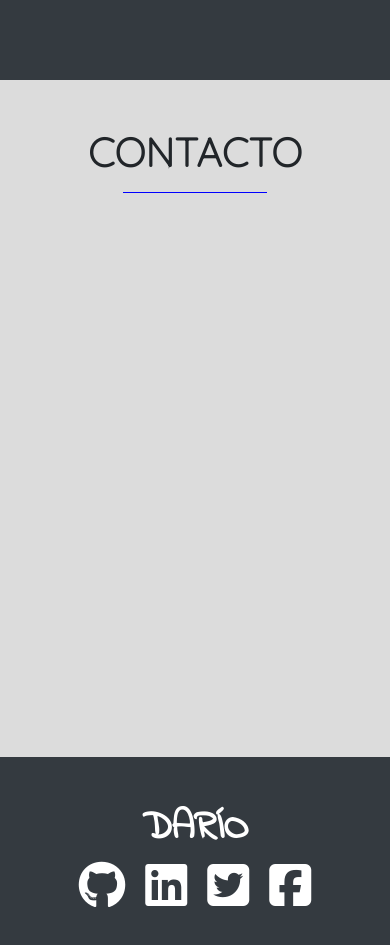
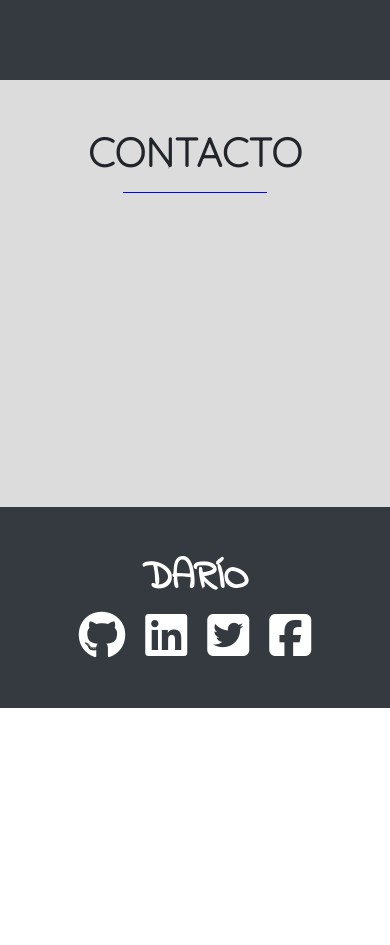
Before and after one commit to davc1969/portafolio, a plain HTML site: page index.html in a window 390 px wide. Shown: the part 4566-5511 px from the top of the page. After the commit the page ends 5274 px from the top, so only its background shows below. Drawn offline with nearby package versions, Linux system fonts and the light colour scheme; a script that the page names is missing.

Commit message:
Se agregaron comentarios explicativos en el index.html

```diff
--- a/assets/css/styles.css
+++ b/assets/css/styles.css
@@ -68,16 +68,7 @@ hr{
     font-size: 1.5rem;
 }
 
-@media (max-width: 576px){
 
-    .hero-image h1{
-        font-size: 3rem;
-    }
-
-    .hero-image p{
-        font-size: 1rem;
-    }
-}
 
 
 
@@ -153,6 +144,12 @@ hr{
     background-color: gainsboro;
 }
 
+.typeform_size{
+    width: 60%;
+    height: 500px;
+    margin:auto;
+}
+
 footer{
     color: white;
 }
@@ -160,3 +157,28 @@ footer{
 footer h1{
     font-family: "Indie Flower";
 }
+
+footer a{
+    text-decoration: none;
+    color: white;
+
+}
+
+
+
+@media (max-width: 576px){
+
+    .hero-image h1{
+        font-size: 3rem;
+    }
+
+    .hero-image p{
+        font-size: 1rem;
+    }
+
+    .typeform_size{
+        width: 100%;
+        height: 250px;
+        margin:auto;
+    }
+}
--- a/assets/js/main.js
+++ b/assets/js/main.js
@@ -3,5 +3,5 @@ $(document).on('click', 'a[href^="#"]', function (event) {
 
     $('html, body').animate({
         scrollTop: $($.attr(this, 'href')).offset().top
-    }, 400);
+    }, 900);
 });
--- a/index.html
+++ b/index.html
@@ -29,12 +29,12 @@
     <link rel="stylesheet" href="assets/css/styles.css">
 
     <!-- Tíyulo de la página -->
-    <title>Document</title>
+    <title>Darío Valenzuela</title>
 </head>
 
 
 <body>
-
+    <!-- Navbar de Bootstrap, se agregó transparencia de fondo y cambio de fondo al hacer scroll, se usó una fuente diferente para el nombre -->
     <nav class="navbar navbar-expand-lg navbar-dark bg-dark">
         <div class="container">
             <a class="navbar-brand" href="#">
@@ -55,17 +55,17 @@
                         <a class="nav-link" href="#miexperiencia">Experiencia</a>
                     </li>
                     <li class="nav-item">
-                        <a class="nav-link" href="#">Trabajos</a>
+                        <a class="nav-link" href="#trabajos">Trabajos</a>
                     </li>
                     <li class="nav-item">
-                        <a class="nav-link" href="#">Contacto</a>
+                        <a class="nav-link" href="#contacto">Contacto</a>
                     </li>
                 </ul>
             </div>
         </div>
     </nav>
 
-
+    <!-- Imagen Hero, con exto encima -->
     <header class="hero-image">
         <div>
           <h1>Yo, Darío Valenzuela</h1>
@@ -75,6 +75,7 @@
     </header>
 
     <main>
+        <!-- Sección Sobre Mi, incluye dos columnas con parrafos y títulos. Desaparece en móviles y en formato pequeño -->
         <section class="container-fluid d-none d-sm-block sobremi py-5" id="aboutme">
             <h1>Una historia en dos partes</h1>
             <hr>
@@ -135,6 +136,7 @@
             </div>
         </section>
 
+        <!-- Sección de experiencia, se hizo usando grilla y de manera responsiva, ajusta el número de columnas al tamaño de la pantalla -->
         <section class="container-fluid experiencia  text-center pt-5" id="miexperiencia">
             <div>
                 <h1>Experiencia profesional</h1>
@@ -182,7 +184,8 @@
 
         </section>
 
-        <section class="container-fluid trabajos py-5 bg-dark">
+        <!-- Sección de Trabajos recientes, mostrando los proyectos realizados en el curso, se usaron Cards de Bootstrap -->
+        <section class="container-fluid trabajos py-5 bg-dark" id="trabajos">
             <div>
                 <h1 class="mt-2">
                     TRABAJOS RECIENTES
@@ -270,14 +273,15 @@
 
         </section>
 
-        <section class="container text-center contacto py-5">
+        <!-- Sección de contacto, se uso forma de Typeform, también está de manera responsiva -->
+        <section class="container text-center contacto py-5" id="contacto">
             <div>
                 <h1>Contacto</h1>
                 <hr>
             </div>
 
             <div>
-                <div class="typeform-widget" data-url="https://form.typeform.com/to/jkz09qwu?typeform-medium=embed-snippet" style="width: 60%; height: 500px; margin:auto;">
+                <div class="typeform-widget typeform_size" data-url="https://form.typeform.com/to/jkz09qwu?typeform-medium=embed-snippet" >
                 </div>
                 <script>
                     (function ()
@@ -302,6 +306,7 @@
         </section>
     </main>
 
+    <!-- Footer mostrando la firma y redes sociales -->
     <footer class="text-center py-5 bg-dark">
         <div class="row container m-auto">
             <div class="col-12 col-sm-6">
@@ -309,10 +314,18 @@
             </div>
 
             <div class="col-12 col-sm-6 mt4 mt-sm-0">
-                <i class="fab fa-github fa-3x mx-2"></i>
-                <i class="fab fa-linkedin fa-3x mx-2"></i>
-                <i class="fab fa-twitter-square fa-3x mx-2"></i>
-                <i class="fab fa-facebook-square fa-3x mx-2"></i></span>
+                <a href="https://github.com/davc1969">
+                    <i class="fab fa-github fa-3x mx-2"></i>
+                </a>
+                <a href="https://www.linkedin.com/in/dariovalenzuelac">
+                    <i class="fab fa-linkedin fa-3x mx-2"></i>
+                </a>
+                <a href="https://twitter.com/davc1969">
+                    <i class="fab fa-twitter-square fa-3x mx-2"></i>
+                </a>
+                <a href="https://www.facebook.com/davc1969">
+                    <i class="fab fa-facebook-square fa-3x mx-2"></i>
+                </a>
             </div>
 
         </div>
@@ -333,6 +346,7 @@
 
     <!-- Scripts personales -->
     <script src="assets/js/main.js"></script>
+
 </body>
 
 
```
